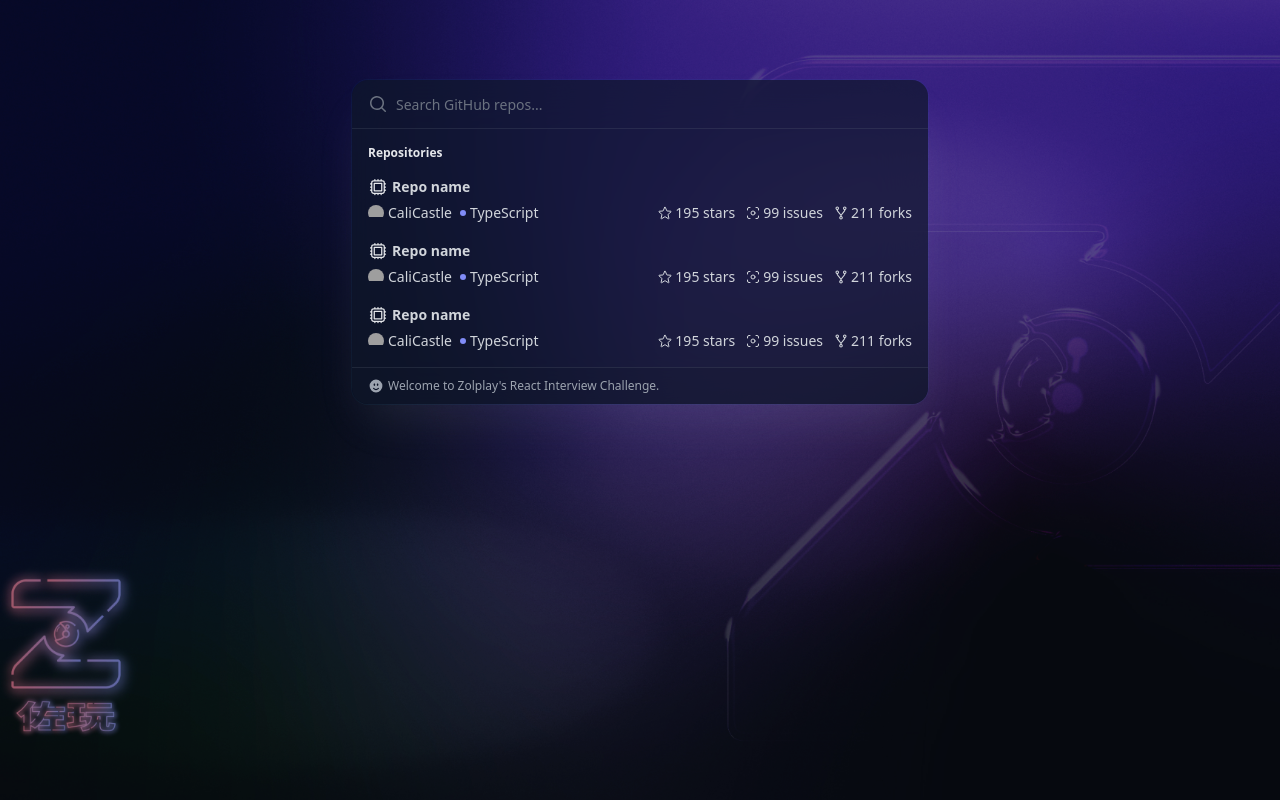
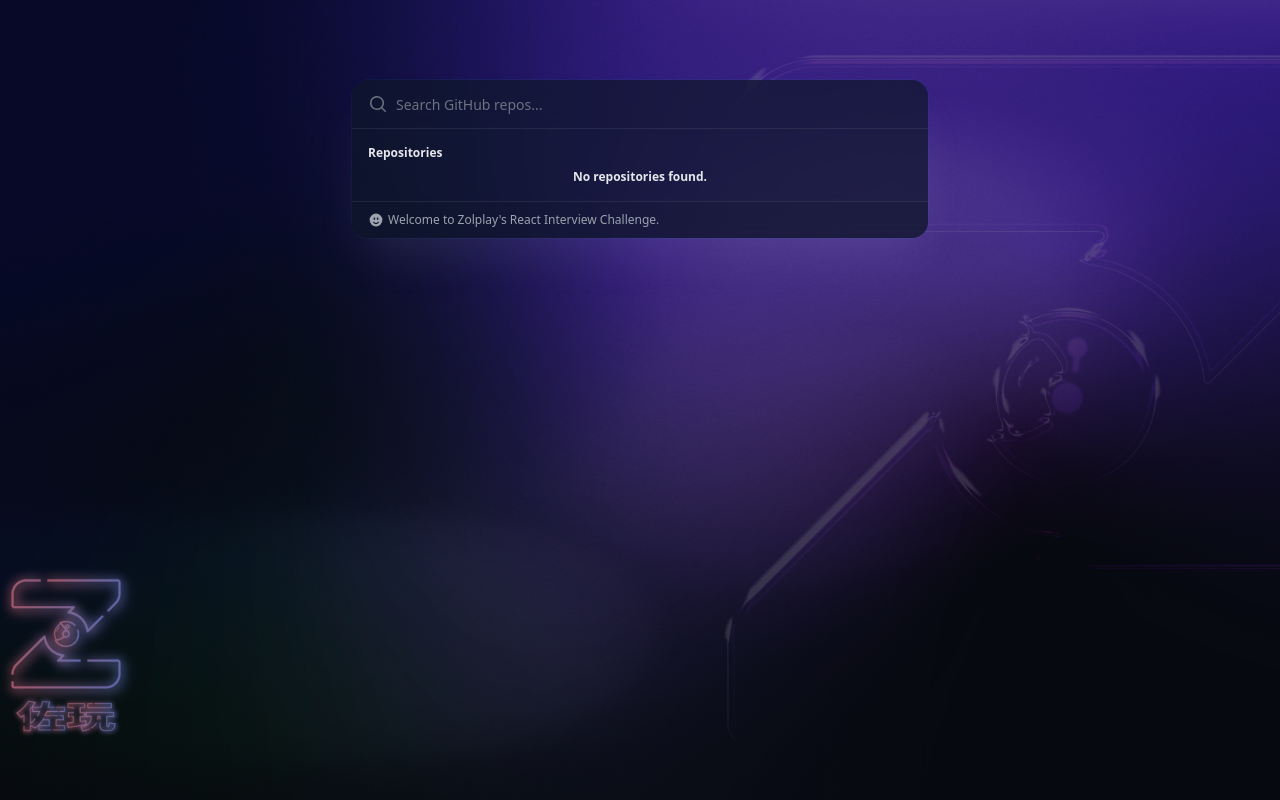
Before and after one commit to imaginix-inc/react-interview, a Next.js app: page / in a window 1280 px wide. Built offline with nearby package versions, Linux system fonts and the light colour scheme; grey boxes are pictures that could not be loaded.

Commit message:
Complete Assignment

```diff
--- a/components/Example.tsx
+++ b/components/Example.tsx
@@ -3,7 +3,7 @@
 import { RepositoryOption } from './RepositoryOption'
 import { FaceSmileIcon, MagnifyingGlassIcon } from '@heroicons/react/20/solid'
 
-type Repository = {
+export type Repository = {
   id: string
   name: string
   full_name: string
@@ -32,7 +32,33 @@
   }, [open])
 
   const [rawQuery, setRawQuery] = React.useState('')
-  const query = rawQuery.toLowerCase().replace(/^[#>]/, '')
+  const query = rawQuery.toLowerCase().replace(/^[#>]/, '').trim()
+  const [repositories, setRepositories] = React.useState<Repository[]>([])
+  const [isLoading, setIsLoading] = React.useState(false)
+
+  const fetchRepositories = React.useCallback(() => {
+    setIsLoading(true)
+
+    fetch(`/api/search?q=${query}`)
+      .then((res) => res.json())
+      .then((data: APIResponse) => {
+        setRepositories(data.items)
+        setIsLoading(false)
+      })
+  }, [query])
+
+  React.useEffect(() => {
+    if (!query) {
+      setRepositories([])
+      return
+    }
+
+    const debounceHandler = setTimeout(() => {
+      fetchRepositories()
+    }, 500)
+
+    return () => clearTimeout(debounceHandler)
+  }, [query, fetchRepositories])
 
   return (
     <Transition.Root
@@ -64,7 +90,7 @@
             leaveFrom="opacity-100 scale-100"
             leaveTo="opacity-0 scale-95"
           >
-            <Dialog.Panel className="mx-auto max-w-xl transform divide-y divide-gray-500 divide-opacity-20 overflow-hidden rounded-2xl shadow-slate-300/10 bg-slate-900/70 shadow-2xl ring-1 ring-sky-500 ring-opacity-5 backdrop-blur-xl backdrop-filter transition-all">
+            <Dialog.Panel className="mx-auto max-w-xl transform divide-y divide-gray-500 divide-opacity-20 overflow-hidden rounded-2xl bg-slate-900/70 shadow-2xl shadow-slate-300/10 ring-1 ring-sky-500 ring-opacity-5 backdrop-blur-xl backdrop-filter transition-all">
               <Combobox
                 value=""
                 onChange={(item) => {
@@ -73,11 +99,11 @@
               >
                 <div className="relative">
                   <MagnifyingGlassIcon
-                    className="pointer-events-none absolute top-3.5 left-4 h-5 w-5 text-gray-500"
+                    className="pointer-events-none absolute left-4 top-3.5 h-5 w-5 text-gray-500"
                     aria-hidden="true"
                   />
                   <Combobox.Input
-                    className="h-12 w-full border-0 bg-transparent pl-11 pr-4 text-gray-100 placeholder-gray-500 focus:ring-0 sm:text-sm focus:outline-0"
+                    className="h-12 w-full border-0 bg-transparent pl-11 pr-4 text-gray-100 placeholder-gray-500 focus:outline-0 focus:ring-0 sm:text-sm"
                     placeholder="Search GitHub repos..."
                     onChange={(event) => setRawQuery(event.target.value)}
                   />
@@ -91,15 +117,44 @@
                     <h2 className="text-xs font-semibold text-gray-200">
                       Repositories
                     </h2>
-                    <ul className="-mx-4 mt-2 text-sm text-gray-700 space-y-0.5">
-                      <RepositoryOption />
-                      <RepositoryOption />
-                      <RepositoryOption />
+                    <ul className="-mx-4 mt-2 space-y-0.5 text-sm text-gray-700">
+                      {repositories && repositories.length > 0 ? (
+                        repositories.map((repository, index) => (
+                          <RepositoryOption
+                            key={index}
+                            repositoryData={repository}
+                          />
+                        ))
+                      ) : isLoading ? (
+                        <div className='flex justify-center my-2'>
+                          <svg
+                            aria-hidden="true"
+                            className="h-8 w-8 animate-spin fill-gray-200 text-gray-200 dark:text-gray-600"
+                            viewBox="0 0 100 101"
+                            fill="none"
+                            xmlns="http://www.w3.org/2000/svg"
+                          >
+                            <path
+                              d="M100 50.5908C100 78.2051 77.6142 100.591 50 100.591C22.3858 100.591 0 78.2051 0 50.5908C0 22.9766 22.3858 0.59082 50 0.59082C77.6142 0.59082 100 22.9766 100 50.5908ZM9.08144 50.5908C9.08144 73.1895 27.4013 91.5094 50 91.5094C72.5987 91.5094 90.9186 73.1895 90.9186 50.5908C90.9186 27.9921 72.5987 9.67226 50 9.67226C27.4013 9.67226 9.08144 27.9921 9.08144 50.5908Z"
+                              fill="currentColor"
+                            />
+                            <path
+                              d="M93.9676 39.0409C96.393 38.4038 97.8624 35.9116 97.0079 33.5539C95.2932 28.8227 92.871 24.3692 89.8167 20.348C85.8452 15.1192 80.8826 10.7238 75.2124 7.41289C69.5422 4.10194 63.2754 1.94025 56.7698 1.05124C51.7666 0.367541 46.6976 0.446843 41.7345 1.27873C39.2613 1.69328 37.813 4.19778 38.4501 6.62326C39.0873 9.04874 41.5694 10.4717 44.0505 10.1071C47.8511 9.54855 51.7191 9.52689 55.5402 10.0491C60.8642 10.7766 65.9928 12.5457 70.6331 15.2552C75.2735 17.9648 79.3347 21.5619 82.5849 25.841C84.9175 28.9121 86.7997 32.2913 88.1811 35.8758C89.083 38.2158 91.5421 39.6781 93.9676 39.0409Z"
+                              fill="currentFill"
+                            />
+                          </svg>
+                          <span className="sr-only">Loading...</span>
+                        </div>
+                      ) : (
+                        <span className="my-2 flex justify-center text-xs font-semibold text-gray-200">
+                          No repositories found.
+                        </span>
+                      )}
                     </ul>
                   </li>
                 </Combobox.Options>
-                <span className="flex flex-wrap items-center bg-slate-900/20 py-2.5 px-4 text-xs text-gray-400">
-                  <FaceSmileIcon className="w-4 h-4 mr-1" />
+                <span className="flex flex-wrap items-center bg-slate-900/20 px-4 py-2.5 text-xs text-gray-400">
+                  <FaceSmileIcon className="mr-1 h-4 w-4" />
                   Welcome to Zolplay&apos;s React Interview Challenge.
                 </span>
               </Combobox>
--- a/components/RepositoryOption.tsx
+++ b/components/RepositoryOption.tsx
@@ -7,11 +7,16 @@
   StarIcon,
   ViewfinderCircleIcon,
 } from '@heroicons/react/24/outline'
+import { Repository } from './Example'
 
-export function RepositoryOption() {
+interface RepositoryProps {
+  repositoryData: Repository;
+}
+
+export function RepositoryOption({ repositoryData }: RepositoryProps) {
   return (
     <Combobox.Option
-      value={'repository_name'}
+      value={repositoryData.name}
       className={({ active }) =>
         classNames(
           'flex flex-col cursor-default select-none justify-center px-4 py-2 space-y-1.5',
@@ -29,7 +34,7 @@
               )}
               aria-hidden="true"
             />
-            <span className="ml-1 font-bold flex-auto truncate">Repo name</span>
+            <span className="ml-1 font-bold flex-auto truncate">{repositoryData.name}</span>
           </header>
 
           <footer className="flex items-center justify-between">
@@ -38,30 +43,30 @@
               <span className="flex items-center space-x-1">
                 <span className="w-4 h-4 rounded-full overflow-hidden">
                   <Image
-                    src={'https://avatars.githubusercontent.com/u/10830749?v=4'}
+                    src={repositoryData.owner.avatar_url}
                     alt="User Avatar"
                     width={100}
                     height={100}
                   />
                 </span>
-                <span className="font-medium">CaliCastle</span>
+                <span className="font-medium">{repositoryData.owner.login}</span>
               </span>
               {/* Language */}
               <span className="flex items-center space-x-1">
                 <span className="block w-1.5 h-1.5 rounded-full bg-indigo-400" />
-                <span className="font-medium">TypeScript</span>
+                <span className="font-medium">{repositoryData.language}</span>
               </span>
             </div>
             <div className="flex items-center space-x-2.5">
               {/* Stargazers */}
               <span className="flex items-center space-x-0.5">
                 <StarIcon className="w-4 h-4" />
-                <span>195 stars</span>
+                <span>{repositoryData.stargazers_count} stars</span>
               </span>
               {/* Issues */}
               <span className="flex items-center space-x-0.5">
                 <ViewfinderCircleIcon className="w-4 h-4" />
-                <span>99 issues</span>
+                <span>{repositoryData.open_issues_count} issues</span>
               </span>
               {/* Forks */}
               <span className="flex items-center space-x-0.5">
@@ -75,7 +80,7 @@
                 >
                   <path d="M752 100c-61.8 0-112 50.2-112 112 0 47.7 29.9 88.5 72 104.6v27.6L512 601.4 312 344.2v-27.6c42.1-16.1 72-56.9 72-104.6 0-61.8-50.2-112-112-112s-112 50.2-112 112c0 50.6 33.8 93.5 80 107.3v34.4c0 9.7 3.3 19.3 9.3 27L476 672.3v33.6c-44.2 15-76 56.9-76 106.1 0 61.8 50.2 112 112 112s112-50.2 112-112c0-49.2-31.8-91-76-106.1v-33.6l226.7-291.6c6-7.7 9.3-17.3 9.3-27v-34.4c46.2-13.8 80-56.7 80-107.3 0-61.8-50.2-112-112-112zM224 212a48.01 48.01 0 0 1 96 0 48.01 48.01 0 0 1-96 0zm336 600a48.01 48.01 0 0 1-96 0 48.01 48.01 0 0 1 96 0zm192-552a48.01 48.01 0 0 1 0-96 48.01 48.01 0 0 1 0 96z"></path>
                 </svg>
-                <span>211 forks</span>
+                <span>{repositoryData.forks_count} forks</span>
               </span>
             </div>
           </footer>
```
Also changed, not shown: 1 other file (tests, documents, lock files or other folders).
